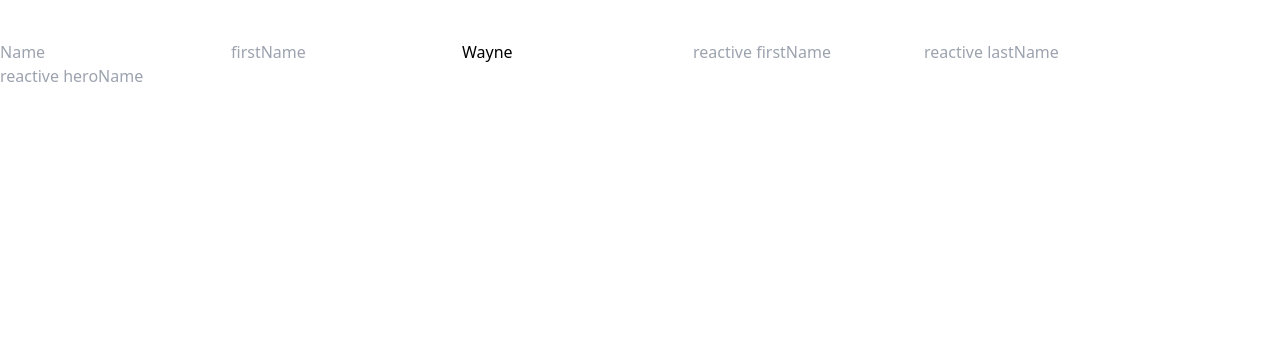
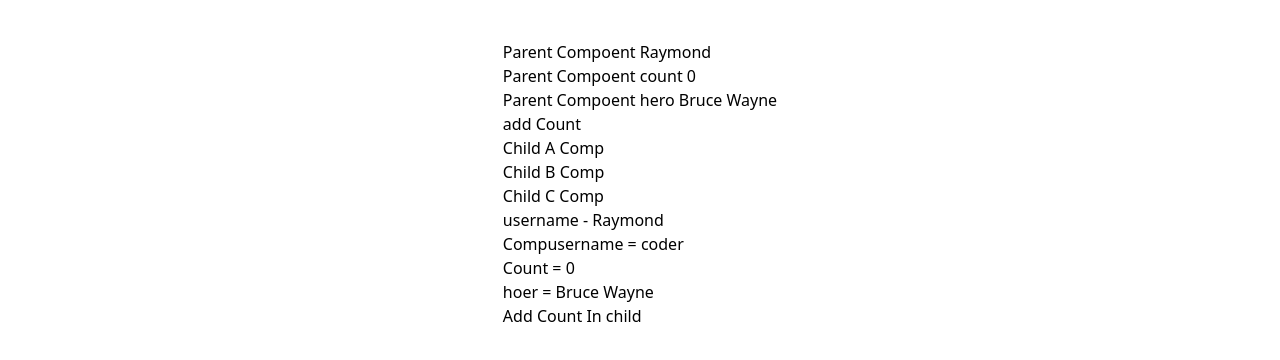
Before and after one commit to l1keafox/helloVue, a Vue app: page / in a window 1280 px wide. Shown: the top 360 px of the page. Built offline with nearby package versions, Linux system fonts and the light colour scheme.

Commit message:
Provider/Inject compsition

```diff
--- a/src/App.vue
+++ b/src/App.vue
@@ -1,16 +1,16 @@
 <template>
   <div class="flex flex-col justify-center items-center pt-10">
-    <WatchVue />
+    <ProvideInject />
   </div>
 </template>
 
 <script>
-import WatchVue from "./components/Watch";
+import ProvideInject from "./components/ProvideInject";
 export default {
   name: "App",
 
   components: {
-    WatchVue,
+    ProvideInject,
   },
   setup(){
     // Composition API
--- /dev/null
+++ b/src/components/ChildA.vue
@@ -0,0 +1,20 @@
+<template>
+    <div>
+        <h2> Child A Comp</h2>
+        <ChildBVue/>
+    </div>
+</template>
+
+<script>
+import ChildBVue from './ChildB.vue';
+    export default {
+        name:"ChildA",
+        components:{
+            ChildBVue
+        }
+    }
+</script>
+
+<style scoped>
+
+</style>
--- /dev/null
+++ b/src/components/ChildB.vue
@@ -0,0 +1,20 @@
+<template>
+    <div>
+        <h2> Child B Comp</h2>
+        <ChildCVue/>
+    </div>
+</template>
+
+<script>
+import ChildCVue from './ChildC.vue';
+    export default {
+        name:"ChildB",
+        components:{
+            ChildCVue
+        }
+    }
+</script>
+
+<style scoped>
+
+</style>
--- /dev/null
+++ b/src/components/ChildC.vue
@@ -0,0 +1,36 @@
+<template>
+    <div>
+        <h2> Child C Comp</h2>
+        <h3> username - {{userName}}</h3>
+        <h3> Compusername = {{what}}</h3>
+        <h2> Count = {{childCount}}</h2>
+        <h2> hoer = {{first}} {{last}}</h2>
+        <button @click="addCount"> Add Count In child</button>
+    </div>
+</template>
+
+<script>
+import {inject,toRefs} from 'vue'
+    export default {
+        name:"ChildC",
+        inject:['userName'],
+        setup(){
+            let what = inject('c_userName',"Default user");
+            const childCount = inject("c_count",0);
+            const childHero = inject('c_hero',{})
+            const addCount = inject( 'add_count' );
+            return {
+                what,
+                childCount,
+                addCount,
+                ...toRefs( childHero)
+            }
+        },
+        components:{
+        }
+    }
+</script>
+
+<style scoped>
+
+</style>
--- /dev/null
+++ b/src/components/ProvideInject.vue
@@ -0,0 +1,57 @@
+<template>
+    <div>
+        <h3>Parent Compoent {{name}}</h3>
+        <h3>Parent Compoent count {{count}}</h3>
+        <h3>Parent Compoent hero {{first}} {{last}}</h3>
+
+        <button @click="addCount"> add Count</button>
+        <ChildAVue/>
+    </div>
+</template>
+
+<script>
+import {provide, ref, reactive, toRefs} from 'vue'
+import ChildAVue from './ChildA.vue';
+    export default {
+        name:"ProvideInject",
+        components:{
+            ChildAVue
+        },
+        setup(){
+
+            provide('c_userName',"coder");
+
+            const count = ref(0);
+            function addCount(){
+                count.value++;
+            }
+
+            const state = reactive({
+                first:"Bruce",
+                last:"Wayne",
+            })
+            provide('c_count',count);
+            provide('c_hero',state);
+            provide('add_count',addCount)
+            return{
+                count,
+                ...toRefs(state),
+                addCount
+            }
+        },
+        data(){
+            return{
+                name:'Raymond'
+            }
+        },
+        provide(){
+            return{
+                userName:this.name
+            }
+        }
+    }
+</script>
+
+<style scoped>
+
+</style>
```
